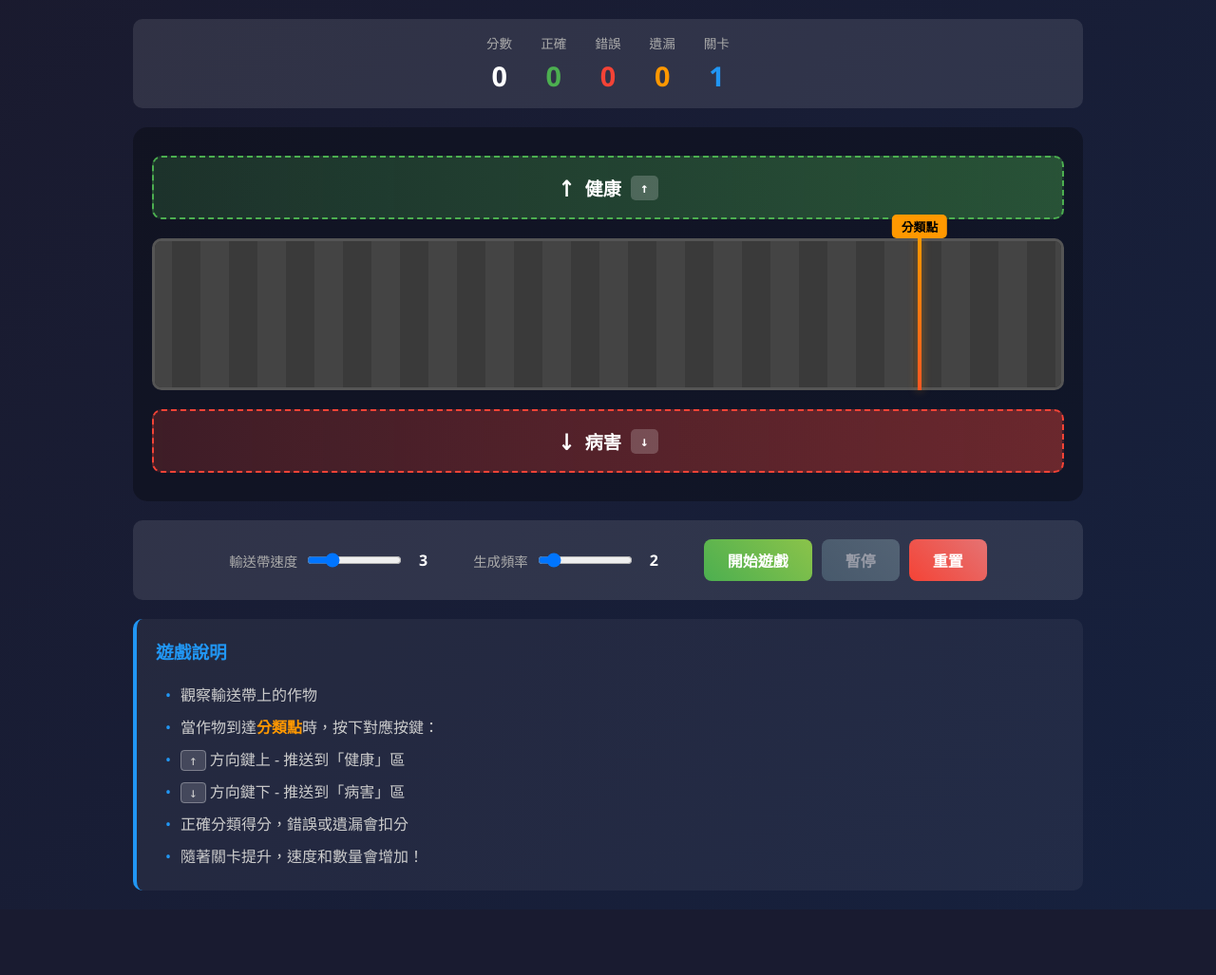
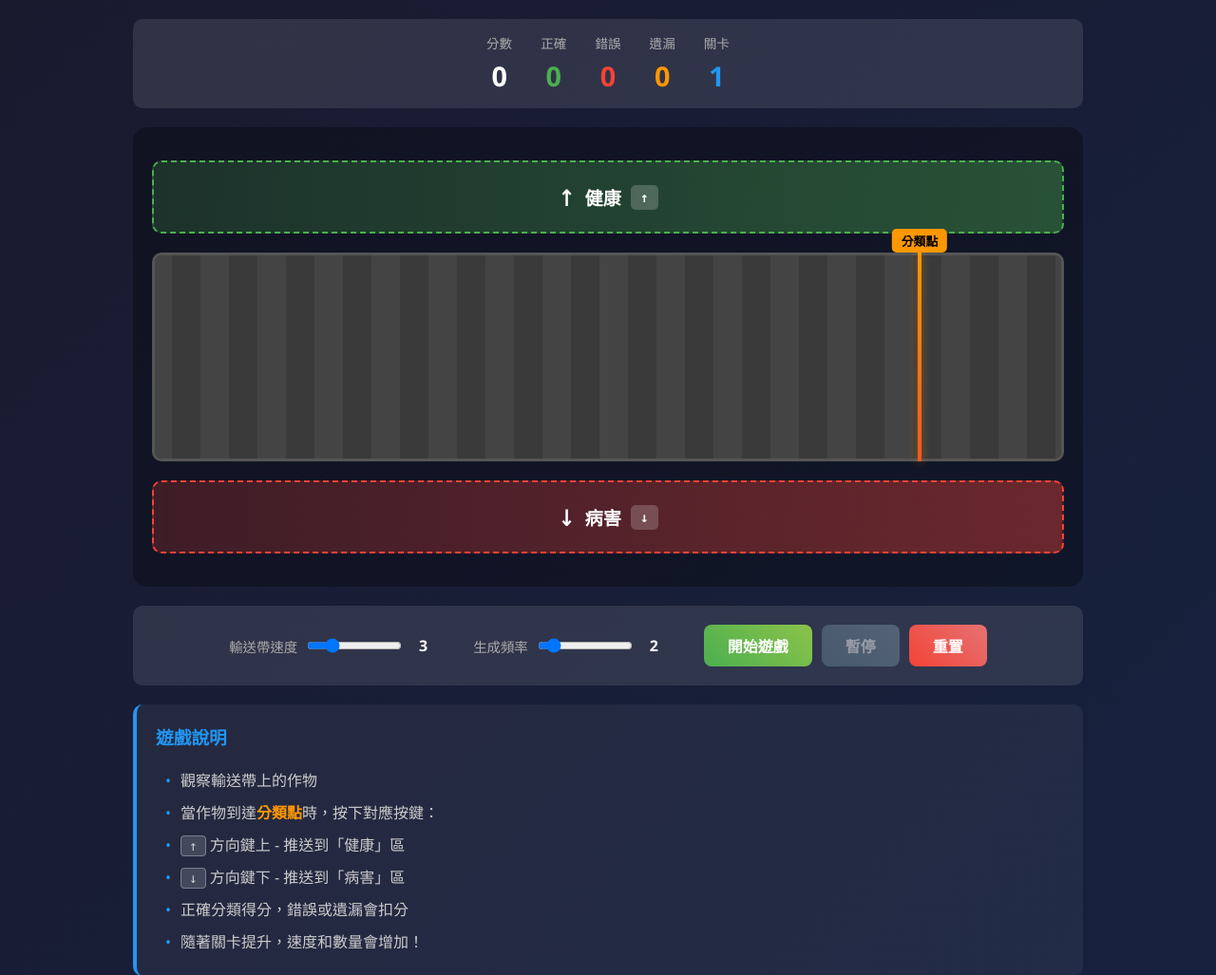
Before and after one commit to maso0310/quality_selector_game, a Flask app: page / in a window 1280 px wide. Shown: the part 108-1135 px from the top of the page at 95% size. Before the commit the page ends 1066 px from the top, so only its background shows below. Run offline with Flask 3, Linux system fonts and the light colour scheme; data that the repository does not hold is empty.

Commit message:
修改蘋果輸送帶尺寸

```diff
--- a/static/css/style.css
+++ b/static/css/style.css
@@ -87,9 +87,9 @@ body {
     display: flex;
     align-items: center;
     justify-content: center;
-    padding: 15px;
+    padding: 20px;
     border-radius: 10px;
-    margin: 10px 0;
+    margin: 15px 0;
     transition: all 0.3s ease;
 }
 
@@ -150,7 +150,7 @@ body {
 
 .conveyor-belt {
     position: relative;
-    height: 160px;
+    height: 220px;
     background: #333;
     border-radius: 10px;
     overflow: hidden;
@@ -198,8 +198,8 @@ body {
 
 /* 真實圖片樣式 */
 .crop-item.real-image {
-    width: 140px;
-    height: 140px;
+    width: 180px;
+    height: 180px;
 }
 
 .crop-item.real-image img {
--- a/static/js/game.js
+++ b/static/js/game.js
@@ -204,7 +204,7 @@ class QualitySelectorGame {
         for (const crop of this.crops) {
             if (crop.sorted) continue;
 
-            const cropWidth = 140; // 作物寬度
+            const cropWidth = 180; // 作物寬度
             const cropRight = crop.position + cropWidth;
             const cropCenter = crop.position + cropWidth / 2;
 
@@ -281,7 +281,7 @@ class QualitySelectorGame {
                     type: type,
                     label: label,
                     imageName: preloaded.name,
-                    position: -150, // 從左邊外面開始
+                    position: -190, // 從左邊外面開始
                     sorted: false
                 };
 
@@ -306,7 +306,7 @@ class QualitySelectorGame {
                         type: type,
                         label: label,
                         imageName: imageName,
-                        position: -150, // 從左邊外面開始
+                        position: -190, // 從左邊外面開始
                         sorted: false
                     };
 
```
